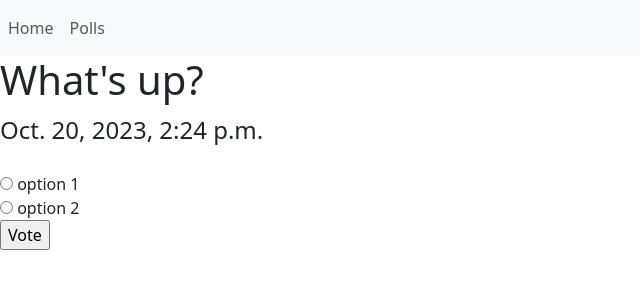
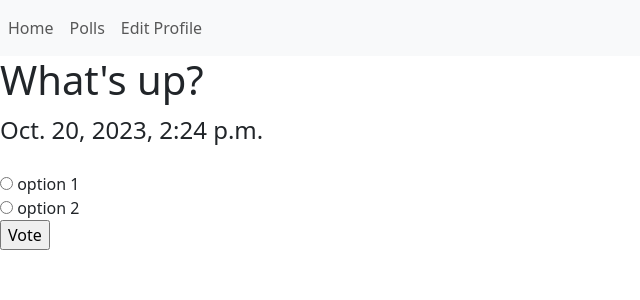
Before and after one commit to mriggle/mysite, a Django app: page /polls/1/ in a window 1280 px wide. Shown: the top 300 px of the page, without its empty margins (0-640 px from the left). Run offline with Django 4.2, Linux system fonts and the light colour scheme; a user stored in the database is signed in; data comes from the database, SQL or seed files in the repository.

Commit message:
hw: forgot to submit: navbar stuffs

```diff
--- a/polls/templates/polls/base.html
+++ b/polls/templates/polls/base.html
@@ -29,6 +29,15 @@
                     <li class="nav-item">
                         <a class="nav-link" href="/polls/">Polls</a>
                     </li>
+                    {% if user.is_authenticated %}
+                    <li class="nav-item">
+                        <a class="nav-link" href="{% url 'profile' %}">Edit Profile</a>
+                    </li>
+                    {% else %}
+                    <li class="nav-item">
+                        <a class="nav-link" href="{% url 'login' %}">Login</a>
+                    </li>
+                    {% endif %}
                 </ul>
             </div>
         </nav>
```
